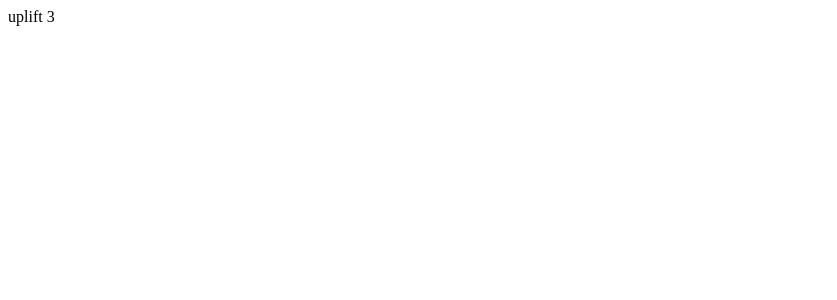
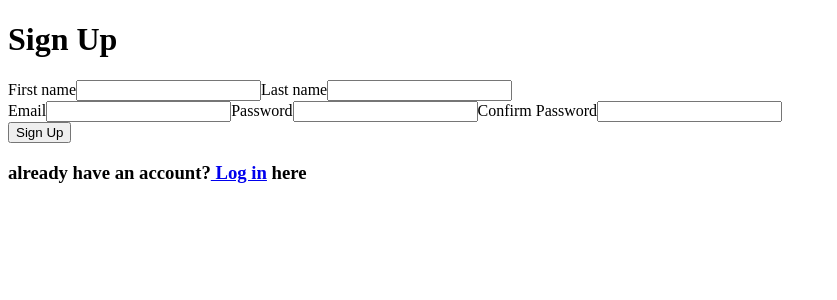
Before and after one commit to 12C0DE/UpLift, a React (Create React App) app: page /signup in a window 1280 px wide. Shown: the top 300 px of the page, without its empty margins (0-837 px from the left). Built offline with nearby package versions, Linux system fonts and the light colour scheme; no server answers.

Commit message:
adding auth

```diff
--- a/package.json
+++ b/package.json
@@ -6,8 +6,11 @@
     "@testing-library/jest-dom": "^4.2.4",
     "@testing-library/react": "^9.3.2",
     "@testing-library/user-event": "^7.1.2",
+    "firebase": "^7.17.1",
     "react": "^16.13.1",
     "react-dom": "^16.13.1",
+    "react-router": "^5.2.0",
+    "react-router-dom": "^5.2.0",
     "react-scripts": "3.4.1"
   },
   "scripts": {
--- a/src/App.js
+++ b/src/App.js
@@ -1,7 +1,26 @@
 import React from 'react';
+import { BrowserRouter, Route, Switch, Redirect } from 'react-router-dom';
+import { Home } from './Pages/Home';
+import { NotFound } from './Pages/NotFound';
+import LogIn from './Pages/LogIn';
+import SignUp from './Pages/SignUp';
+import { AuthProvider } from './Firebase/Auth';
+import { PrivateRoute } from './PrivateRoute';
 
 function App() {
-	return <div>uplift 3</div>;
+	return (
+		<AuthProvider>
+			<BrowserRouter>
+				<Switch>
+					<PrivateRoute exact path="/" component={Home} />
+					<Route exact path="/login" component={LogIn} />
+					<Route exact path="/signup" component={SignUp} />
+					<Route path="/404" component={NotFound} />
+					<Redirect to="/404" />
+				</Switch>
+			</BrowserRouter>
+		</AuthProvider>
+	);
 }
 
 export default App;
--- /dev/null
+++ b/src/Firebase/Auth.js
@@ -0,0 +1,14 @@
+import React, { useEffect, useState } from 'react';
+import Fbase from './base';
+
+export const AuthContext = React.createContext();
+
+export const AuthProvider = ({ children }) => {
+	const [ currentUser, setCurrentUser ] = useState(null);
+
+	useEffect(() => {
+		Fbase.auth().onAuthStateChanged(setCurrentUser);
+	}, []);
+
+	return <AuthContext.Provider value={{ currentUser }}>{children}</AuthContext.Provider>;
+};
--- /dev/null
+++ b/src/Firebase/base.js
@@ -0,0 +1,18 @@
+import Firebase from 'firebase/app';
+import 'firebase/firestore';
+import 'firebase/auth';
+
+var firebaseConfig = {
+	apiKey: process.env.REACT_APP_FIREBASE_KEY,
+	authDomain: process.env.REACT_APP_FIREBASE_DOMAIN,
+	databaseURL: process.env.REACT_APP_FIREBASE_DATABASE,
+	projectId: process.env.REACT_APP_FIREBASE_PROJECT_ID,
+	storageBucket: process.env.REACT_APP_FIREBASE_STORAGE_BUCKET,
+	messagingSenderId: process.env.REACT_APP_FIREBASE_SENDER_ID,
+	appId: process.env.REACT_APP_FIREBASE_APP_ID
+};
+
+//initialize firebase
+Firebase.initializeApp(firebaseConfig);
+
+export default Firebase;
--- /dev/null
+++ b/src/Pages/Home.js
@@ -0,0 +1,11 @@
+import React from 'react';
+import Fbase from '../Firebase/base';
+
+export const Home = () => {
+	return (
+		<div>
+			<h1>Home</h1>
+			<button onClick={() => Fbase.auth().signOut()}>Sign out</button>
+		</div>
+	);
+};
--- /dev/null
+++ b/src/Pages/LogIn.js
@@ -0,0 +1,51 @@
+import React, { useCallback, useContext } from 'react';
+import { withRouter, Redirect } from 'react-router';
+import { Link } from 'react-router-dom';
+import Fbase from '../Firebase/base';
+import { AuthContext } from '../Firebase/Auth';
+
+const LogIn = ({ history }) => {
+	const handleLogin = useCallback(
+		async (event) => {
+			event.preventDefault();
+			const { email, password } = event.target.elements;
+			try {
+				await Fbase.auth().signInWithEmailAndPassword(email.value, password.value);
+				history.push('/');
+			} catch (error) {
+				alert(error);
+			}
+		},
+		[ history ]
+	);
+
+	const { currentUser } = useContext(AuthContext);
+
+	if (currentUser) {
+		return <Redirect to="/" />;
+	}
+
+	return (
+		<div>
+			<h1>Log In</h1>
+			<form onSubmit={handleLogin}>
+				<label>
+					Email
+					<input name="email" type="email" />
+				</label>
+				<label>
+					password
+					<input name="password" type="password" />
+				</label>
+				<button type="submit">Log In</button>
+			</form>
+			<div>
+				<h3>
+					or <Link to="/signup">sign up</Link> here
+				</h3>
+			</div>
+		</div>
+	);
+};
+
+export default withRouter(LogIn);
--- /dev/null
+++ b/src/Pages/NotFound.js
@@ -0,0 +1,9 @@
+import React from 'react';
+
+export const NotFound = () => {
+	return (
+		<div style={{ backgroundColor: 'black' }}>
+			<h1 style={{ color: 'red', fontWeight: 'bold' }}>404 NOT FOUND</h1>
+		</div>
+	);
+};
--- /dev/null
+++ b/src/Pages/SignUp.js
@@ -0,0 +1,66 @@
+import React, { useCallback } from 'react';
+import { withRouter } from 'react-router';
+import { Link } from 'react-router-dom';
+import Fbase from '../Firebase/base';
+
+const SignUp = ({ history }) => {
+	const handleSignUp = useCallback(
+		async (event) => {
+			event.preventDefault();
+			const { email, password, confirmpwd } = event.target.elements;
+
+			if (password !== confirmpwd) {
+				alert('Password does not match');
+				return;
+			}
+
+			try {
+				await Fbase.auth().createUserWithEmailAndPassword(email.value, password.value);
+				history.push('/');
+			} catch (error) {
+				alert(error);
+			}
+		},
+		[ history ]
+	);
+
+	return (
+		<div>
+			<h1>Sign Up</h1>
+			<form onSubmit={handleSignUp}>
+				<div>
+					<label>
+						First name
+						<input name="fname" type="text" />
+					</label>
+					<label>
+						Last name
+						<input name="lname" type="text" />
+					</label>
+				</div>
+				<div>
+					<label>
+						Email
+						<input name="email" type="email" />
+					</label>
+					<label>
+						Password
+						<input name="password" type="password" />
+					</label>
+					<label>
+						Confirm Password
+						<input name="confirmpwd" type="password" />
+					</label>
+				</div>
+				<button type="submit">Sign Up</button>
+			</form>
+			<div>
+				<h3>
+					already have an account?<Link to="/login"> Log in</Link> here
+				</h3>
+			</div>
+		</div>
+	);
+};
+
+export default withRouter(SignUp);
--- /dev/null
+++ b/src/PrivateRoute.js
@@ -0,0 +1,14 @@
+import React, { useContext } from 'react';
+import { Route, Redirect } from 'react-router-dom';
+import { AuthContext } from './Firebase/Auth';
+
+export const PrivateRoute = ({ component: RouteComponent, ...rest }) => {
+	const { currentUser } = useContext(AuthContext);
+
+	return (
+		<Route
+			{...rest}
+			render={(routeProps) => (!!currentUser ? <RouteComponent {...routeProps} /> : <Redirect to={'/login'} />)}
+		/>
+	);
+};
```
Also changed, not shown: 2 other files (tests, documents, lock files or other folders).
